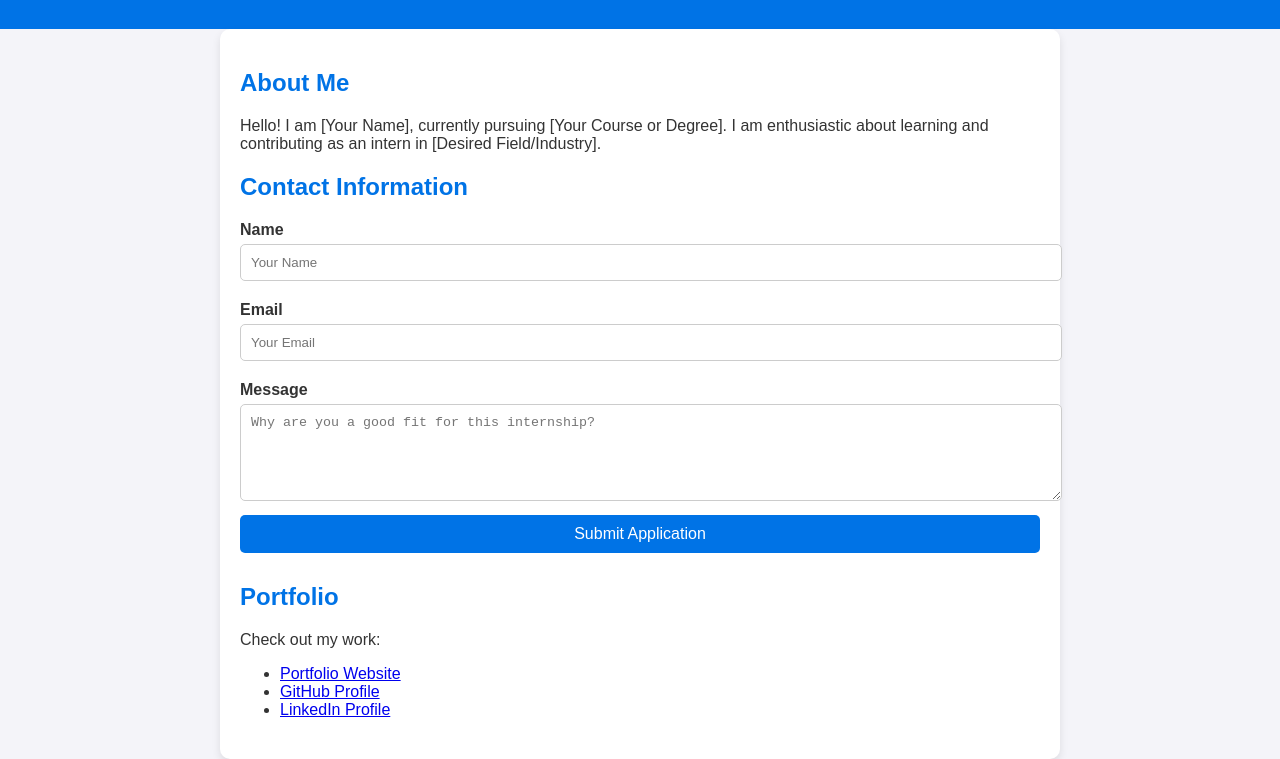
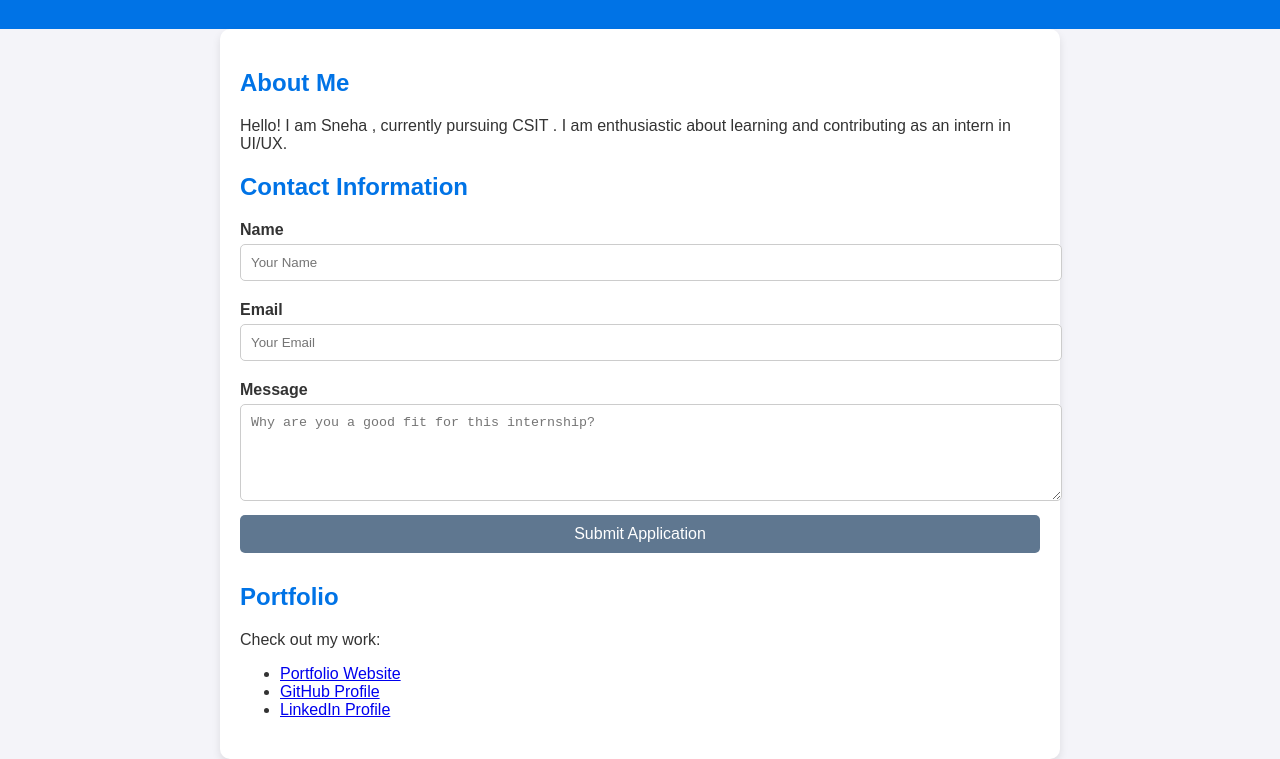
Before and after one commit to Snehapanta/practice, a plain HTML site: page index.html in a window 1280 px wide. Shown: the part 71-830 px from the top of the page. Drawn offline with Linux system fonts and the light colour scheme.

Commit message:
name change and colors

```diff
--- a/index.html
+++ b/index.html
@@ -45,14 +45,14 @@
             border-radius: 5px;
         }
         button {
-            background-color: #0073e6;
+            background-color: #5f7790;
             color: white;
             font-size: 16px;
             border: none;
             cursor: pointer;
         }
         button:hover {
-            background-color: #005bb5;
+            background-color: #849bb1;
         }
     </style>
 </head>
@@ -63,7 +63,7 @@
     <main>
         <section class="section">
             <h2>About Me</h2>
-            <p>Hello! I am [Your Name], currently pursuing [Your Course or Degree]. I am enthusiastic about learning and contributing as an intern in [Desired Field/Industry].</p>
+            <p>Hello! I am Sneha , currently pursuing CSIT . I am enthusiastic about learning and contributing as an intern in UI/UX.</p>
         </section>
         <section class="section">
             <h2>Contact Information</h2>
```
